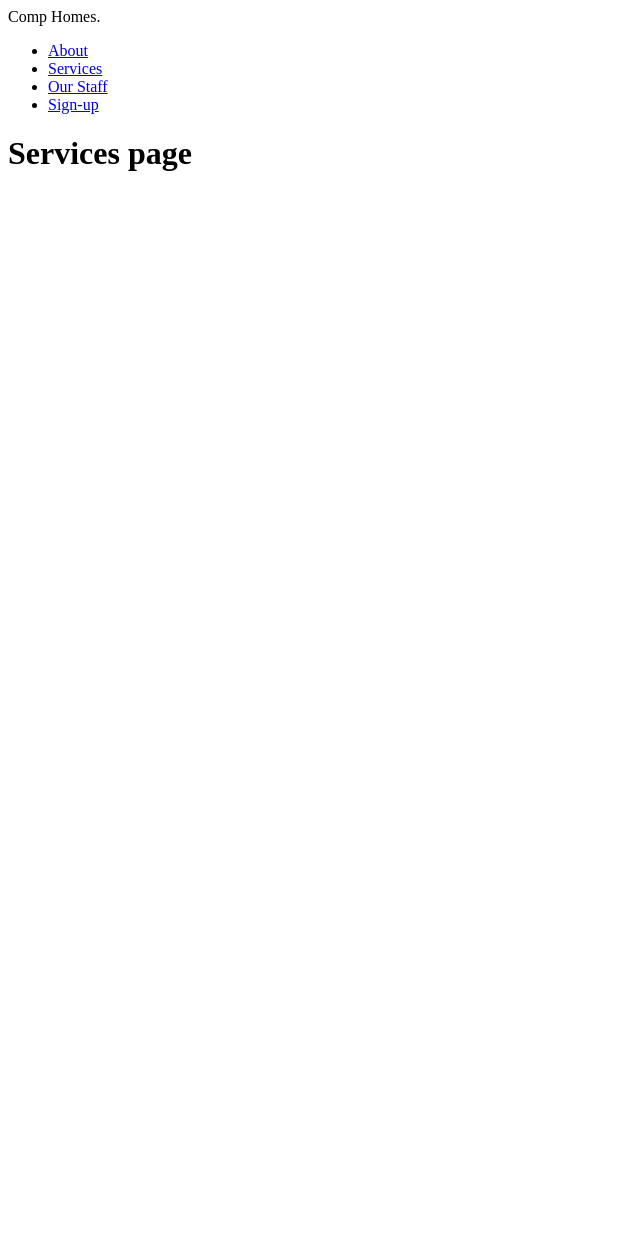
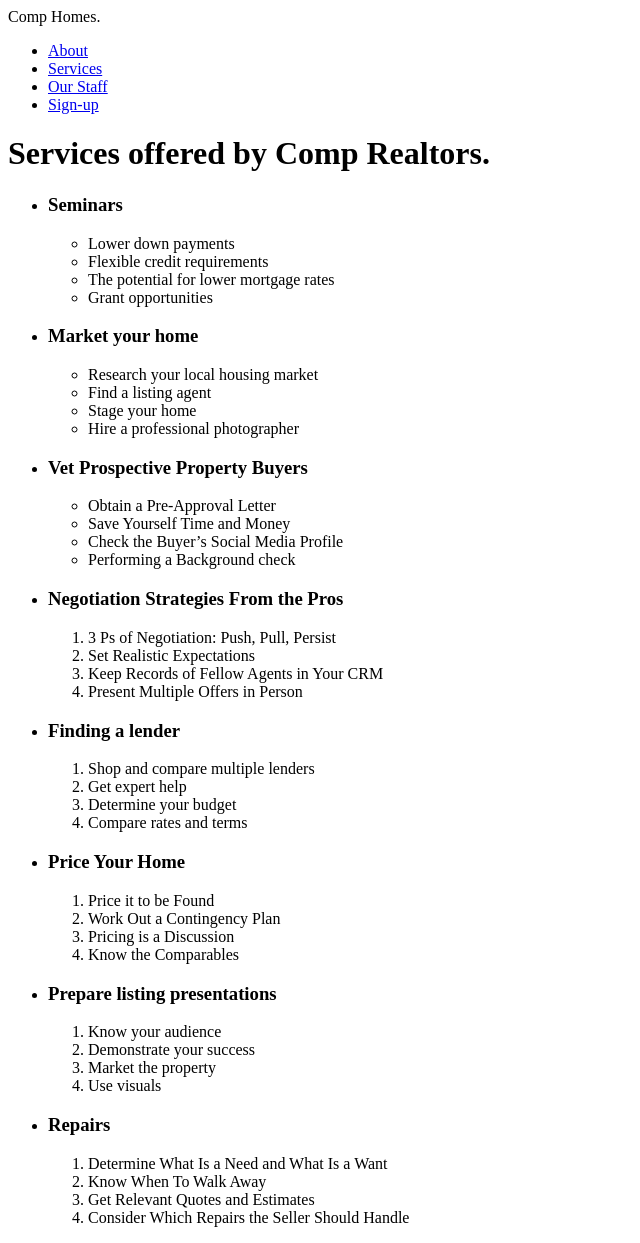
Before and after one commit to Dooroomi0307/Project4, a PHP site: page /services.php in a window 1280 px wide. Shown: the whole page, without its empty margins (0-640 px from the left). Before the commit the page ends 171 px from the top, so only its background shows below. Run offline with PHP 8.4, Linux system fonts and the light colour scheme.

Commit message:
added changes to services

```diff
--- a/frontend/services.php
+++ b/frontend/services.php
@@ -7,6 +7,98 @@
     <body>
     <?php include './nav.php'?>
 
-       <h1>Services page</h1>
+    <h1>Services offered by Comp Realtors.</h1>
+<div id="service-container">
+<ul class="SG">
+  <li class="sgLi">
+    <div class="box">
+    <h3>Seminars</h3>
+    <ul class="s2">
+    <li>Lower down payments</li>
+    <li>Flexible credit requirements</li>
+    <li>The potential for lower mortgage rates</li>
+    <li>Grant opportunities</li>
+    </ul>
+  </div>
+ </li>
+  <li class="sgLi">
+    <div class="box">
+   <h3>Market your home</h3>
+   <ul class="s2">
+    <li>Research your local housing market</li>
+    <li>Find a listing agent</li>
+    <li>Stage your home</li>
+    <li>Hire a professional photographer</li>
+   </ul>
+  </div>
+ </li>
+  <li class="sgLi">
+    <div class="box">
+   <h3>Vet Prospective Property Buyers</h3>
+   <ul class="s2">
+    <li>Obtain a Pre-Approval Letter </li>
+    <li>Save Yourself Time and Money</li>
+    <li>Check the Buyer’s Social Media Profile</li>
+    <li>Performing a Background check</li>
+   </ul>
+  </div>
+ </li>
+  <li class="sgLi">
+    <div class="box">
+   <h3>Negotiation Strategies From the Pros</h3>
+   <ol class="s2">
+    <li>3 Ps of Negotiation: Push, Pull, Persist</li>
+    <li>Set Realistic Expectations</li>
+    <li>Keep Records of Fellow Agents in Your CRM</li>
+    <li>Present Multiple Offers in Person</li>
+   </ol>
+  </div>
+ </li>
+  <li class="sgLi">
+    <div class="box">
+   <h3>Finding a lender</h3>
+   <ol class="s2">
+    <li>Shop and compare multiple lenders</li>
+    <li>Get expert help</li>
+    <li>Determine your budget</li>
+    <li>Compare rates and terms </li>
+   </ol>
+  </div>
+ </li>
+  <li class="sgLi">
+    <div class="box">
+   <h3>Price Your Home</h3>
+   <ol class="s2">
+    <li>Price it to be Found </li>
+    <li>Work Out a Contingency Plan</li>
+    <li>Pricing is a Discussion</li>
+    <li>Know the Comparables</li>
+   </ol>
+  </div>
+ </li>
+  <li class="sgLi">
+    <div class="box">
+   <h3>Prepare listing presentations</h3>
+   <ol class="s2">
+    <li>Know your audience</li>
+    <li>Demonstrate your success</li>
+    <li>Market the property</li>
+    <li>Use visuals</li>
+   </ol>
+  </div>
+ </li>
+  <li class="sgLi">
+    <div class="box">
+   <h3>Repairs</h3>
+   <ol class="s2">
+    <li>Determine What Is a Need and What Is a Want</li>
+    <li>Know When To Walk Away</li>
+    <li>Get Relevant Quotes and Estimates</li>
+    <li>Consider Which Repairs the Seller Should Handle</li>
+   </ol>
+    </div>
+ </li>
+</ul>
+</div>
     </body>
 </html>
```
